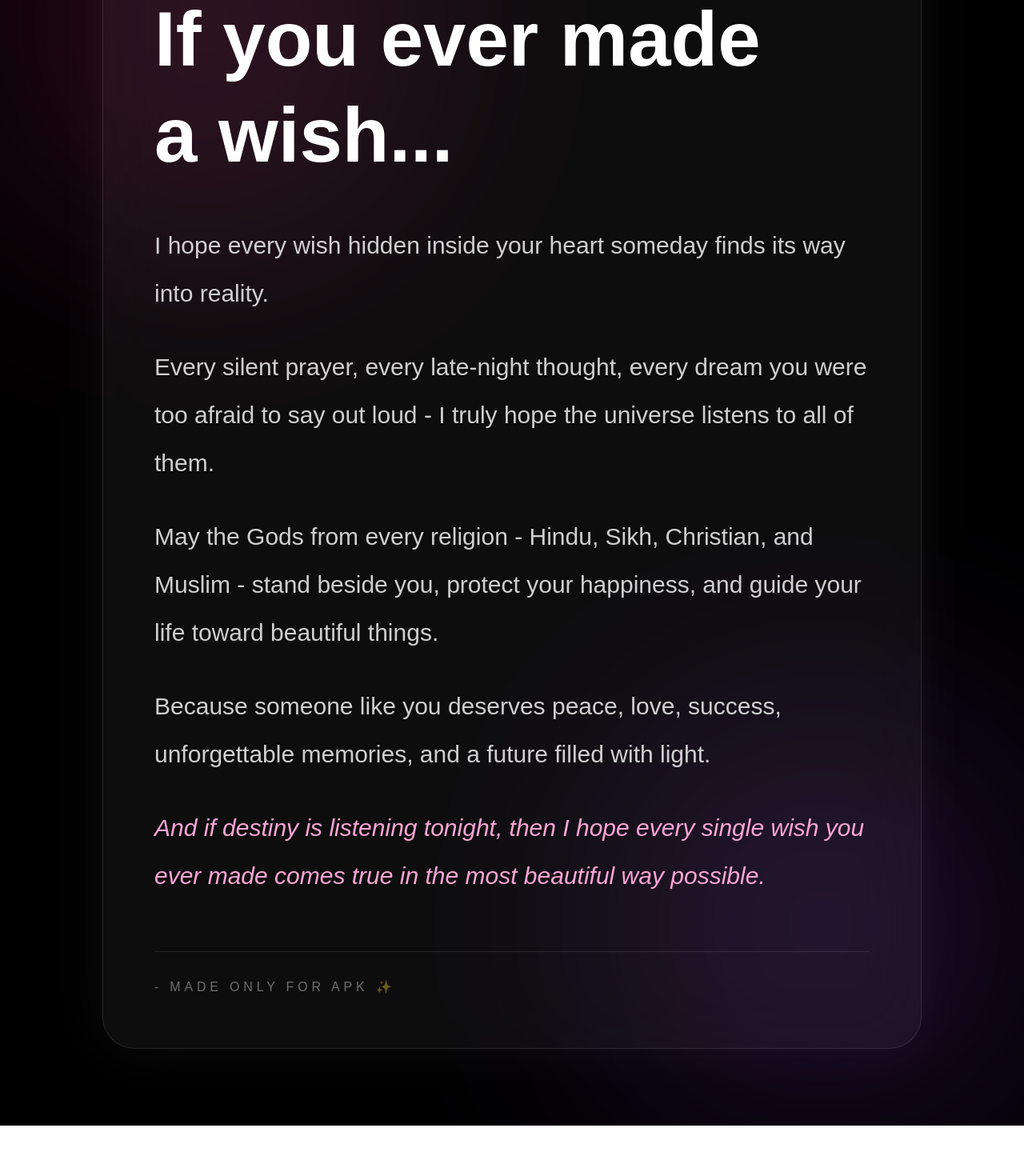
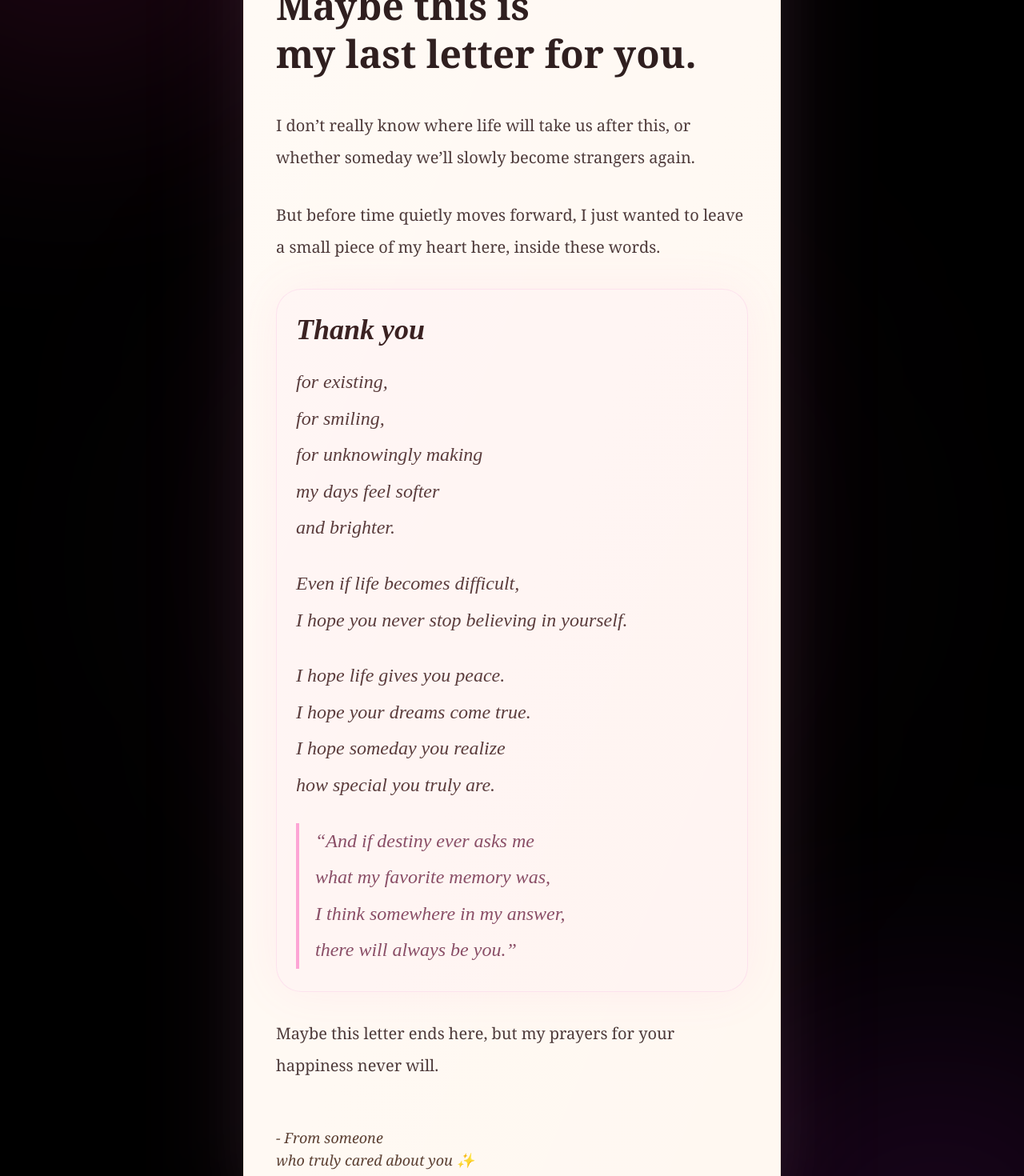
Before and after one commit to Harsh-pyjs/apk-birthday, a Next.js app: page /wish in a window 1280 px wide. Shown: the part 220-1690 px from the top of the page at 80% size. Before the commit the page ends 1627 px from the top, so only its background shows below. Built offline with nearby package versions, Linux system fonts and the light colour scheme.

Commit message:
Transformed Wishes.tsx

```diff
--- a/app/wish/page.tsx
+++ b/app/wish/page.tsx
@@ -4,72 +4,140 @@ import Navbar from "@/components/Navbar";
 
 export default function Page() {
   return (
-    <main className="relative min-h-screen overflow-hidden bg-black text-white">
+    <main className="relative min-h-screen overflow-hidden bg-[#050505] text-white">
 
-      {/* Navbar */}
+      {/* NAVBAR */}
       <Navbar />
 
-      {/* Background Glow */}
-      <div className="absolute top-0 left-0 h-[500px] w-[500px] rounded-full bg-pink-500/20 blur-[140px]" />
-      <div className="absolute bottom-0 right-0 h-[500px] w-[500px] rounded-full bg-purple-500/20 blur-[140px]" />
+      {/* BACKGROUND */}
+      <div className="absolute inset-0 bg-black" />
 
-      {/* Content */}
-      <div className="relative z-10 flex min-h-screen items-center justify-center px-6 py-24">
-        <div className="w-full max-w-5xl rounded-[40px] border border-white/10 bg-white/5 p-8 shadow-[0_0_80px_rgba(255,255,255,0.05)] backdrop-blur-2xl md:p-16">
+      {/* GLOWS */}
+      <div className="absolute left-[-120px] top-[-120px] h-[420px] w-[420px] rounded-full bg-pink-500/20 blur-[140px]" />
 
-          {/* Small Heading */}
-          <p className="mb-6 text-sm uppercase tracking-[0.35em] text-pink-400 md:text-base">
-            A Special Letter For APK
+      <div className="absolute bottom-[-180px] right-[-120px] h-[460px] w-[460px] rounded-full bg-fuchsia-500/20 blur-[160px]" />
+
+      <div className="absolute left-1/2 top-1/2 h-[520px] w-[520px] -translate-x-1/2 -translate-y-1/2 rounded-full bg-pink-400/10 blur-[180px]" />
+
+      {/* MAIN */}
+      <div className="relative z-10 flex min-h-screen items-center justify-center px-5 py-24">
+
+        {/* LETTER */}
+        <div className="relative w-full max-w-2xl">
+
+          {/* OUTER GLOW */}
+          <div className="absolute inset-0 rounded-[2rem] bg-pink-400/10 blur-3xl" />
+
+          {/* PAPER */}
+          <div className="relative overflow-hidden rounded-[2rem] border border-[#f3d7c7]/40 bg-[#fff8f1] px-7 py-10 text-[#3b2d2d] shadow-[0_0_80px_rgba(255,255,255,0.06)] sm:px-10 sm:py-12">
+
+            {/* PAPER TEXTURE */}
+            <div className="pointer-events-none absolute inset-0 opacity-[0.04] mix-blend-multiply">
+              <div className="h-full w-full bg-[radial-gradient(#000_0.7px,transparent_0.7px)] [background-size:16px_16px]" />
+            </div>
+
+            {/* LIGHT SHADOW */}
+            <div className="pointer-events-none absolute inset-0 bg-gradient-to-br from-white/30 to-transparent" />
+
+            {/* CONTENT */}
+            <div className="relative z-10">
+
+              {/* TOP TEXT */}
+              <p className="mb-8 text-right font-serif text-sm italic tracking-wide text-[#8d6e63]">
+                For APK ✨
               </p>
 
-          {/* Main Title */}
-          <h1 className="mb-12 text-5xl font-bold leading-tight md:text-8xl">
-            If you ever made
+              {/* TITLE */}
+              <h1 className="mb-10 font-serif text-4xl font-bold leading-tight text-[#2f1f1f] sm:text-5xl">
+                Maybe this is
                 <br />
-            a wish...
+                my last letter for you.
               </h1>
 
-          {/* Letter */}
-          <div className="space-y-8 text-lg font-light leading-[2] text-white/80 md:text-3xl">
+              {/* NORMAL TEXT */}
+              <div className="space-y-8 font-serif text-[17px] leading-[2] text-[#4e3b3b] sm:text-[20px]">
+
                 <p>
-              I hope every wish hidden inside your heart
-              someday finds its way into reality.
+                  I don’t really know where life will take us after this,
+                  or whether someday we’ll slowly become strangers again.
                 </p>
 
                 <p>
-              Every silent prayer,
-              every late-night thought,
-              every dream you were too afraid to say out loud -
-              I truly hope the universe listens to all of them.
+                  But before time quietly moves forward,
+                  I just wanted to leave a small piece of my heart here,
+                  inside these words.
                 </p>
 
-            <p>
-              May the Gods from every religion -
-              Hindu, Sikh, Christian, and Muslim -
-              stand beside you,
-              protect your happiness,
-              and guide your life toward beautiful things.
+                {/* MAIN SECTION */}
+                <div className="rounded-[2rem] border border-pink-200/50 bg-pink-100/20 px-6 py-7 shadow-[0_0_60px_rgba(255,105,180,0.08)]">
+
+                  <p className="mb-5 font-['Cursive'] text-3xl font-bold italic leading-tight text-[#3b2222] sm:text-4xl">
+                    Thank you
                   </p>
 
-            <p>
-              Because someone like you deserves peace,
-              love, success,
-              unforgettable memories,
-              and a future filled with light.
+                  <div className="space-y-6">
+
+                    <p className="font-['Cursive'] text-[20px] italic leading-[1.9] text-[#5b3d3d] sm:text-[24px]">
+                      for existing,
+                      <br />
+                      for smiling,
+                      <br />
+                      for unknowingly making
+                      <br />
+                      my days feel softer
+                      <br />
+                      and brighter.
                     </p>
 
-            <p className="italic text-pink-300">
-              And if destiny is listening tonight,
-              then I hope every single wish you ever made
-              comes true in the most beautiful way possible.
+                    <p className="font-['Cursive'] text-[20px] italic leading-[1.9] text-[#5b3d3d] sm:text-[24px]">
+                      Even if life becomes difficult,
+                      <br />
+                      I hope you never stop believing in yourself.
+                    </p>
+
+                    <p className="font-['Cursive'] text-[20px] italic leading-[1.9] text-[#5b3d3d] sm:text-[24px]">
+                      I hope life gives you peace.
+                      <br />
+                      I hope your dreams come true.
+                      <br />
+                      I hope someday you realize
+                      <br />
+                      how special you truly are.
+                    </p>
+
+                    <div className="border-l-4 border-pink-300 pl-5">
+
+                      <p className="font-['Cursive'] text-[20px] italic leading-[1.9] text-[#8a4f67] sm:text-[24px]">
+                        “And if destiny ever asks me
+                        <br />
+                        what my favorite memory was,
+                        <br />
+                        I think somewhere in my answer,
+                        <br />
+                        there will always be you.”
+                      </p>
+
+                    </div>
+                  </div>
+                </div>
+
+                <p>
+                  Maybe this letter ends here,
+                  but my prayers for your happiness never will.
+                </p>
+
+              </div>
+
+              {/* SIGNATURE */}
+              <div className="mt-14">
+                <p className="font-serif text-lg italic text-[#5c4033]">
+                  - From someone
+                  <br />
+                  who truly cared about you ✨
                 </p>
               </div>
 
-          {/* Footer */}
-          <div className="mt-16 border-t border-white/10 pt-8">
-            <p className="text-sm uppercase tracking-[0.3em] text-white/40 md:text-base">
-              - Made only for APK ✨
-            </p>
+            </div>
           </div>
         </div>
       </div>
```
Lines whose indentation alone changed are shown as unchanged.
